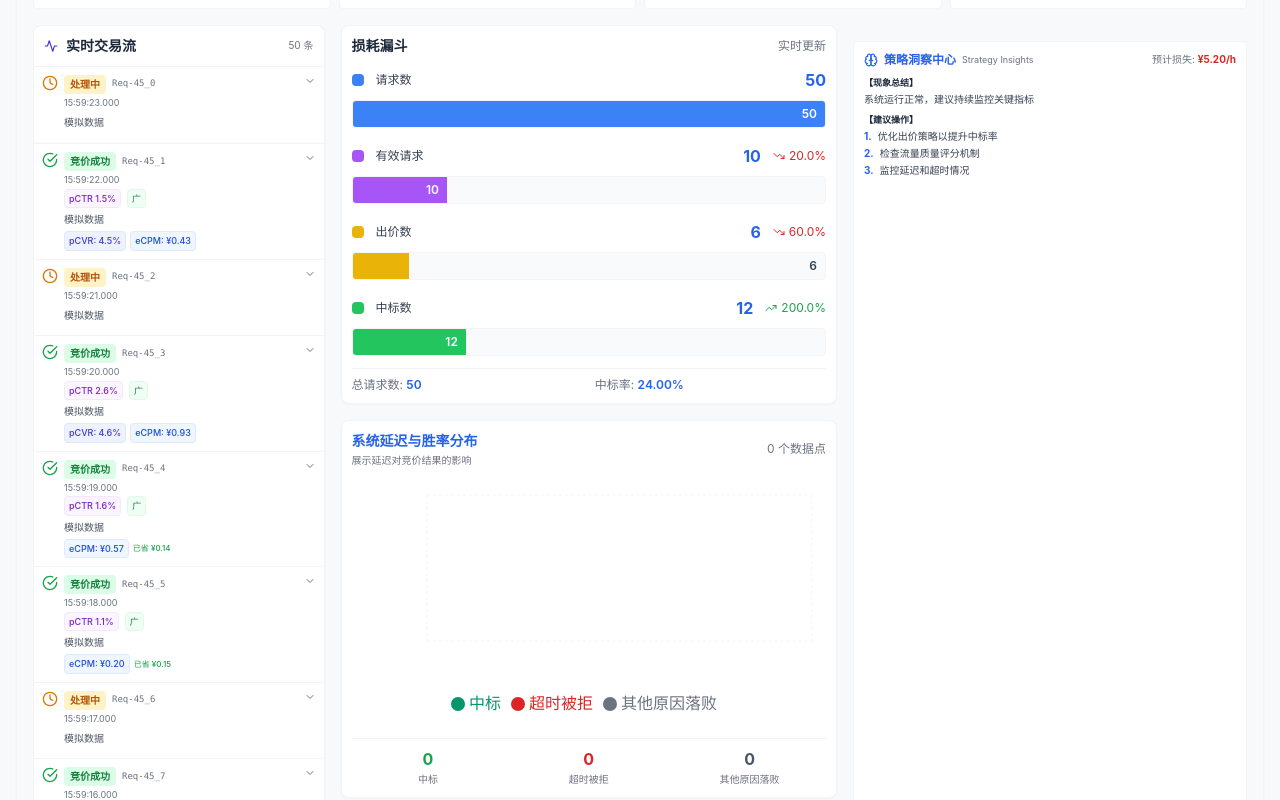
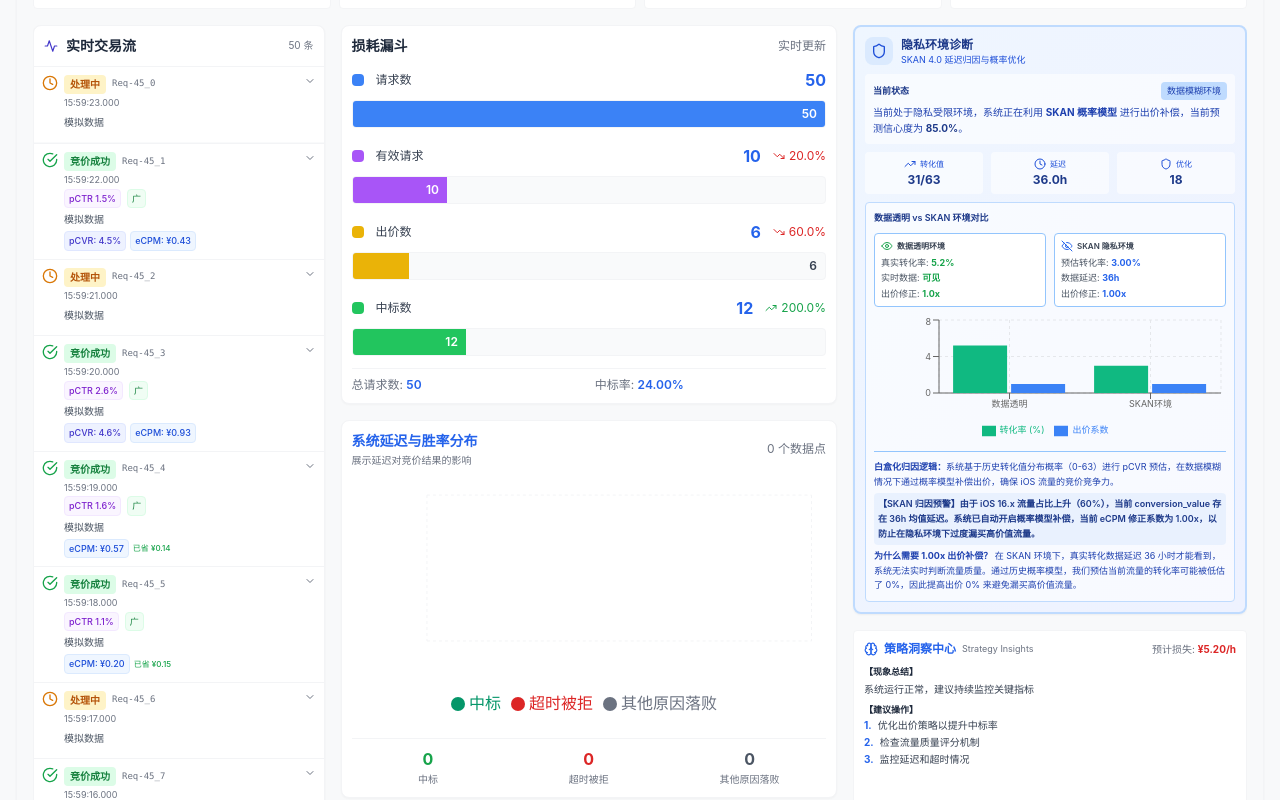
Before and after one commit to MyraWang0406/ADX-Mirix-1.15-cursor, a Next.js app: page / in a window 1280 px wide. Shown: the part 1142-1942 px from the top of the page. Built offline with nearby package versions, Linux system fonts and the light colour scheme.

Commit message:
Fix: Restore LatencyWinRateChart visibility and PrivacyEnvironmentDiagnostic default content for static export

```diff
--- a/app/components/InternalMonetizationTab.tsx
+++ b/app/components/InternalMonetizationTab.tsx
@@ -166,9 +166,7 @@ export default function InternalMonetizationTab({
               {/* 中间：损耗漏斗 + 延迟分布（加宽5%，从4列改为5列） */}
               <div className="lg:col-span-5 space-y-3 md:space-y-4">
                 <FunnelChart data={funnelData} />
-                <div className="hidden md:block">
-                  <LatencyWinRateChart logs={logs} />
-                </div>
+                <LatencyWinRateChart logs={logs} />
               </div>
 
               {/* 右侧：策略建议（铺满剩余空间） */}
--- a/app/components/PrivacyEnvironmentDiagnostic.tsx
+++ b/app/components/PrivacyEnvironmentDiagnostic.tsx
@@ -97,9 +97,10 @@ export default function PrivacyEnvironmentDiagnostic({ logs }: PrivacyEnvironmen
   }, [logs])
 
   // 早期返回必须在所有 hooks 调用之后
-  if (!skanStats.hasSkanData && skanStats.iosRequestCount === 0) {
-    return null
-  }
+  // 静态导出模式：即使没有数据也显示默认内容，避免空白
+  // if (!skanStats.hasSkanData && skanStats.iosRequestCount === 0) {
+  //   return null
+  // }
 
   return (
     <div className="bg-gradient-to-br from-blue-50 to-indigo-50 rounded-lg border-2 border-blue-200 p-2.5 shadow-sm">
@@ -223,14 +224,108 @@ export default function PrivacyEnvironmentDiagnostic({ logs }: PrivacyEnvironmen
           </div>
         </div>
       ) : (
-        <div className="bg-white/60 rounded p-2">
-          <div className="flex items-center gap-1.5 mb-1">
-            <AlertCircle className="w-3 h-3 text-blue-600" />
-            <span className="text-[9px] font-semibold text-blue-900">等待 iOS 流量</span>
+        // 静态导出模式：显示默认的 SKAN 诊断内容
+        <div className="space-y-2">
+          <div className="bg-white/60 rounded p-2">
+            <div className="flex items-center justify-between mb-1">
+              <span className="text-[9px] font-semibold text-blue-900">当前状态</span>
+              <span className="text-[9px] px-1.5 py-0.5 bg-blue-200 text-blue-800 rounded font-medium">
+                数据模糊环境
+              </span>
+            </div>
+            <p className="text-[10px] text-blue-800 leading-relaxed">
+              当前处于隐私受限环境，系统正在利用 <strong>SKAN 概率模型</strong> 进行出价补偿，当前预测信心度为 <strong className="text-blue-900">85.0%</strong>。
+            </p>
           </div>
-          <p className="text-[9px] text-blue-700">
-            当前未检测到 iOS 流量，SKAN 4.0 优化将在 iOS 请求到达时自动启用。
-          </p>
+
+          <div className="grid grid-cols-3 gap-2">
+            <div className="bg-white/60 rounded p-1.5 text-center">
+              <div className="flex items-center justify-center gap-1 mb-0.5">
+                <TrendingUp className="w-3 h-3 text-blue-700" />
+                <span className="text-[8px] text-blue-700 font-medium">转化值</span>
+              </div>
+              <div className="text-xs font-bold text-blue-900">31/63</div>
+            </div>
+
+            <div className="bg-white/60 rounded p-1.5 text-center">
+              <div className="flex items-center justify-center gap-1 mb-0.5">
+                <Clock className="w-3 h-3 text-blue-700" />
+                <span className="text-[8px] text-blue-700 font-medium">延迟</span>
+              </div>
+              <div className="text-xs font-bold text-blue-900">36.0h</div>
+            </div>
+
+            <div className="bg-white/60 rounded p-1.5 text-center">
+              <div className="flex items-center justify-center gap-1 mb-0.5">
+                <Shield className="w-3 h-3 text-blue-700" />
+                <span className="text-[8px] text-blue-700 font-medium">优化</span>
+              </div>
+              <div className="text-xs font-bold text-blue-900">18</div>
+            </div>
+          </div>
+
+          {/* SKAN 对比图表 */}
+          <div className="bg-white/60 rounded p-2 border border-blue-200">
+            <div className="text-[9px] font-semibold text-blue-900 mb-2">数据透明 vs SKAN 环境对比</div>
+
+            {/* 对比数据 */}
+            <div className="grid grid-cols-2 gap-2 mb-2">
+              <div className="bg-white rounded p-1.5 border border-blue-300">
+                <div className="flex items-center gap-1 mb-1">
+                  <Eye className="w-3 h-3 text-green-600" />
+                  <span className="text-[8px] font-semibold text-gray-700">数据透明环境</span>
+                </div>
+                <div className="text-[9px] text-gray-600 space-y-0.5">
+                  <div>真实转化率: <span className="font-bold text-green-600">5.2%</span></div>
+                  <div>实时数据: <span className="font-bold text-green-600">可见</span></div>
+                  <div>出价修正: <span className="font-bold text-green-600">1.0x</span></div>
+                </div>
+              </div>
+
+              <div className="bg-white rounded p-1.5 border border-blue-300">
+                <div className="flex items-center gap-1 mb-1">
+                  <EyeOff className="w-3 h-3 text-blue-600" />
+                  <span className="text-[8px] font-semibold text-gray-700">SKAN 隐私环境</span>
+                </div>
+                <div className="text-[9px] text-gray-600 space-y-0.5">
+                  <div>预估转化率: <span className="font-bold text-blue-600">{(pcvr * 100).toFixed(2)}%</span></div>
+                  <div>数据延迟: <span className="font-bold text-blue-600">36h</span></div>
+                  <div>出价修正: <span className="font-bold text-blue-600">{ecpmCorrectionFactor.toFixed(2)}x</span></div>
+                </div>
+              </div>
+            </div>
+
+            {/* 对比柱状图 */}
+            <div className="h-32">
+              <ResponsiveContainer width="100%" height="100%">
+                <BarChart data={[
+                  { name: '数据透明', 转化率: 5.2, 出价系数: 1.0 },
+                  { name: 'SKAN环境', 转化率: (pcvr * 100), 出价系数: ecpmCorrectionFactor }
+                ]}>
+                  <CartesianGrid strokeDasharray="3 3" stroke="#e5e7eb" />
+                  <XAxis dataKey="name" tick={{ fontSize: 9 }} />
+                  <YAxis tick={{ fontSize: 9 }} />
+                  <Tooltip />
+                  <Legend wrapperStyle={{ fontSize: '9px' }} />
+                  <Bar dataKey="转化率" fill="#10b981" name="转化率 (%)" />
+                  <Bar dataKey="出价系数" fill="#3b82f6" name="出价系数" />
+                </BarChart>
+              </ResponsiveContainer>
+            </div>
+
+            {/* SKAN 4.0 Agent 洞察 */}
+            <div className="mt-2 pt-2 border-t border-blue-300">
+              <div className="text-[9px] text-blue-800 leading-relaxed mb-1">
+                <strong>白盒化归因逻辑：</strong>系统基于历史转化值分布概率（0-63）进行 pCVR 预估，在数据模糊情况下通过概率模型补偿出价，确保 iOS 流量的竞价竞争力。
+              </div>
+              <div className="text-[9px] text-blue-900 leading-relaxed font-semibold bg-blue-100/50 p-1 rounded">
+                【SKAN 归因预警】由于 iOS 16.x 流量占比上升（{ios16Ratio > 0 ? `${(ios16Ratio * 100).toFixed(0)}%` : '60%'}），当前 conversion_value 存在 36h 均值延迟。系统已自动开启概率模型补偿，当前 eCPM 修正系数为 {ecpmCorrectionFactor.toFixed(2)}x，以防止在隐私环境下过度漏买高价值流量。
+              </div>
+              <div className="text-[9px] text-blue-800 leading-relaxed mt-1">
+                <strong>为什么需要 {ecpmCorrectionFactor.toFixed(2)}x 出价补偿？</strong> 在 SKAN 环境下，真实转化数据延迟 36 小时才能看到，系统无法实时判断流量质量。通过历史概率模型，我们预估当前流量的转化率可能被低估了 {((ecpmCorrectionFactor - 1) * 100).toFixed(0)}%，因此提高出价 {((ecpmCorrectionFactor - 1) * 100).toFixed(0)}% 来避免漏买高价值流量。
+              </div>
+            </div>
+          </div>
         </div>
       )}
     </div>
```
Also changed, not shown: 1 other file (tests, documents, lock files or other folders).
